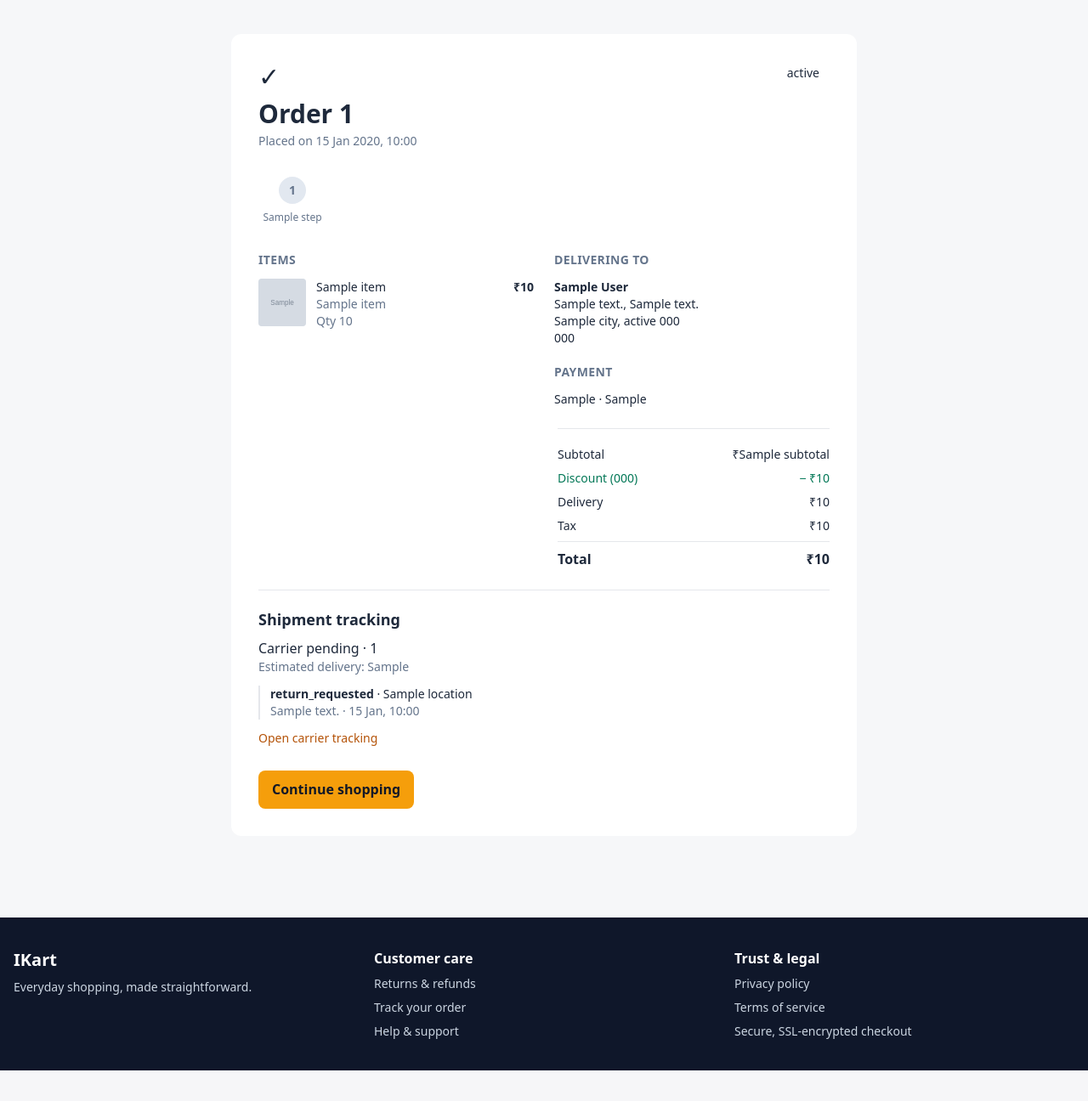
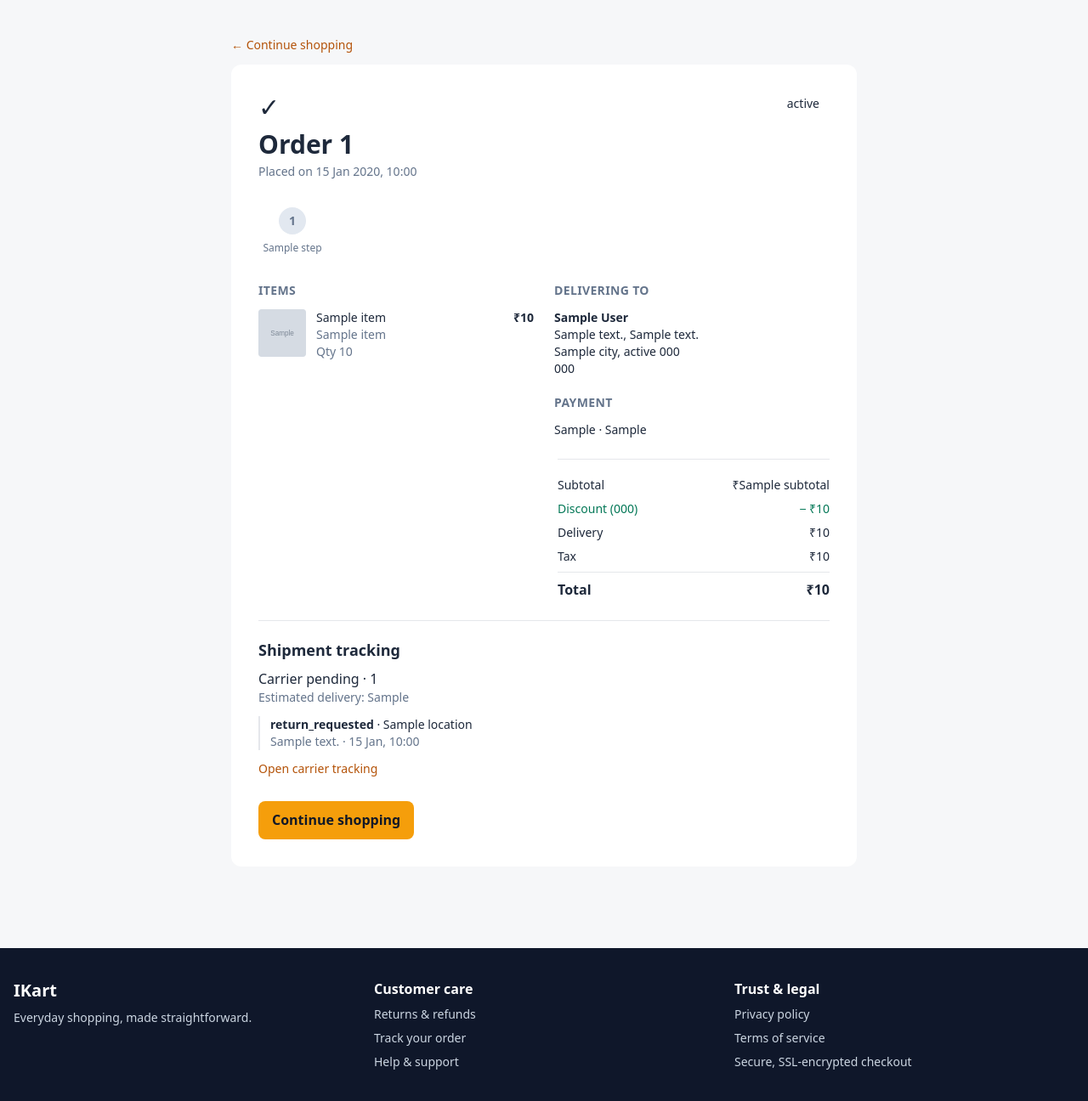
Before and after one commit to Navee090603/ikart, a Django app: template storefront/templates/storefront/order_confirmation.html in a window 1280 px wide. Shown: the part 56-1352 px from the top of the page at 85% size. Before the commit the page ends 1316 px from the top, so only its background shows below. Run offline with Django 5.2, Linux system fonts and the light colour scheme; the template is opened without the code that fills it: most values are stand-ins (such as "Sample title", 1, 10 or a date in 2020); grey boxes marked "Sample" are stand-in pictures; some libraries are stand-ins or nearby versions.

Commit message:
Add a back link to the order tracking page
The only navigation on order_confirmation.html was a "Continue
shopping" button at the very bottom of the page, which goes to the
shop rather than back to where the user likely came from (Order
History). There was no way back up without using the browser's back
button.

Added a link at the top of the page: "Back to your orders" for the
order's own signed-in owner (linking to order_history), or "Continue
shopping" for anyone else viewing it (a guest via the 24-hour session
link, since they have no order history to go back to).

Co-Authored-By: Claude Sonnet 5 <noreply@anthropic.com>

```diff
--- a/storefront/templates/storefront/order_confirmation.html
+++ b/storefront/templates/storefront/order_confirmation.html
@@ -2,7 +2,13 @@
 {% block title %}Order {{ order.number }} | IKart{% endblock %}
 {% block content %}
 <div class="max-w-3xl mx-auto px-4 py-10">
-    <div class="bg-white rounded-xl p-6 sm:p-8">
+    {% if user.is_authenticated and order.user == user %}
+    <a class="text-sm text-amber-700 hover:underline" href="{% url 'storefront:order_history' %}">&larr; Back to your orders</a>
+    {% else %}
+    <a class="text-sm text-amber-700 hover:underline" href="{% url 'storefront:product_list' %}">&larr; Continue shopping</a>
+    {% endif %}
+
+    <div class="bg-white rounded-xl p-6 sm:p-8 mt-3">
 
         <div class="flex flex-wrap items-start justify-between gap-3">
             <div>
```
